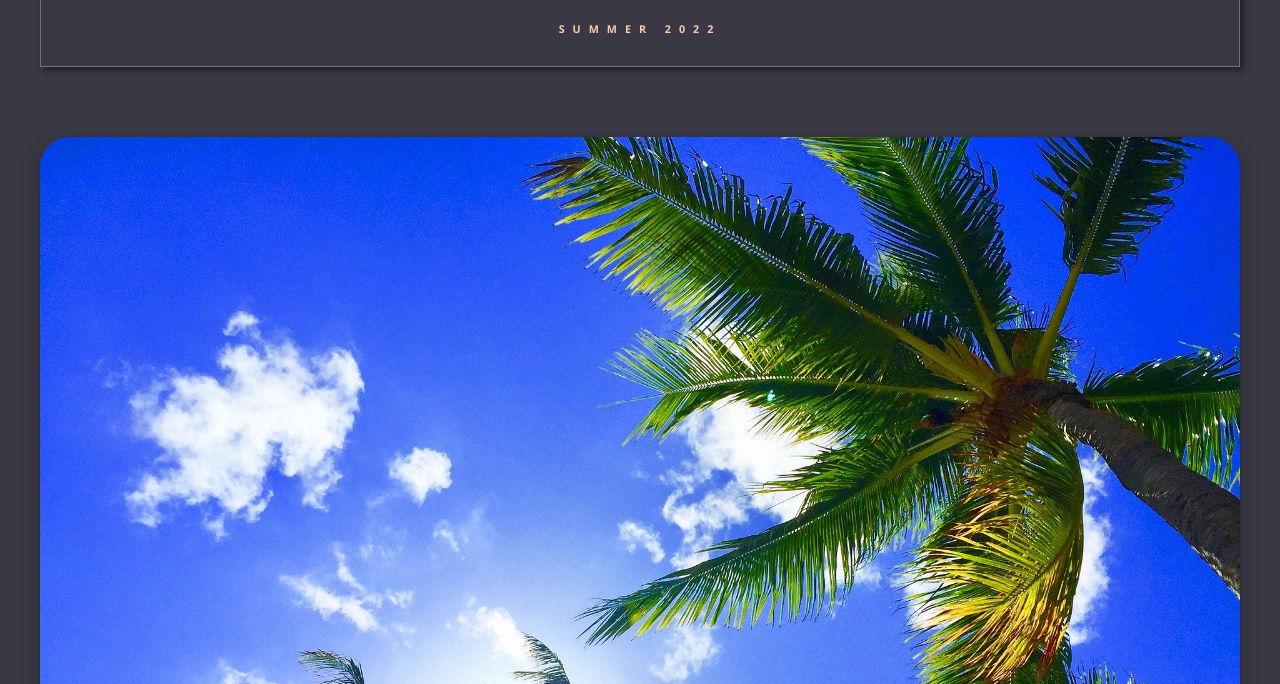
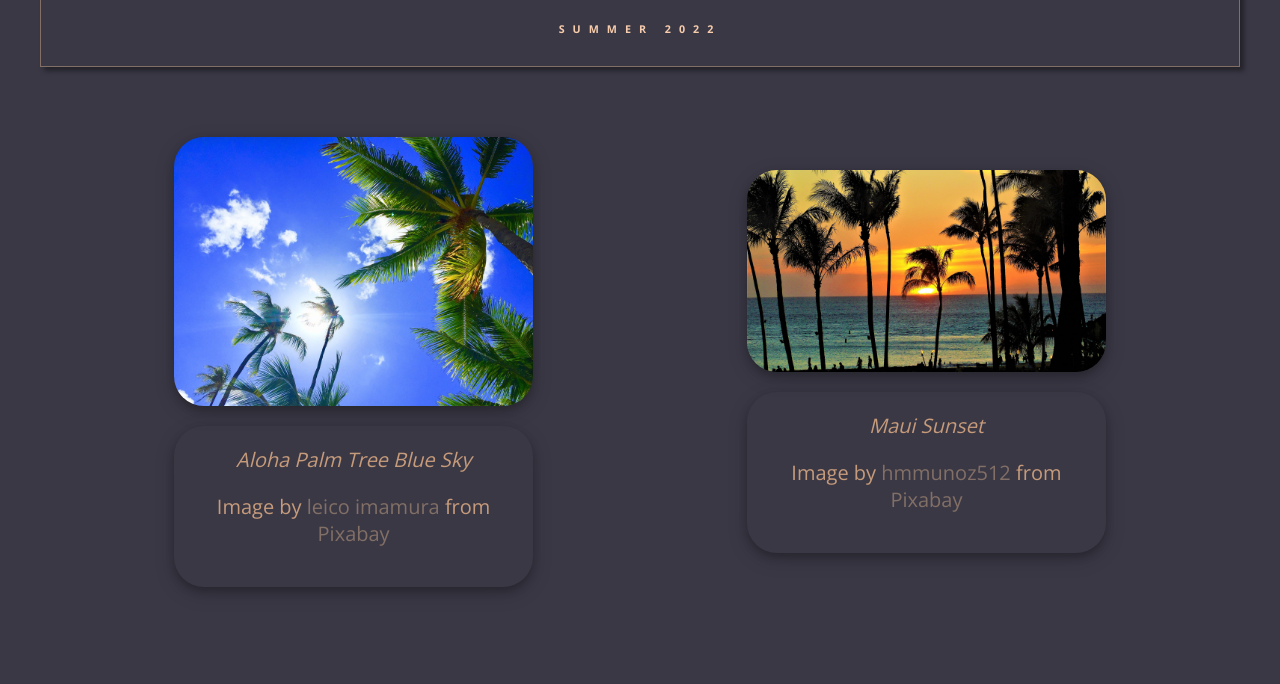
Before and after one commit to CSF2223/imagegallery-ChristianoCody, a plain HTML site: page index.html in a window 1280 px wide. Shown: the part 116-800 px from the top of the page. Drawn offline with nearby package versions, Linux system fonts and the light colour scheme.

Commit message:
Submit for grading.

```diff
--- a/style.css
+++ b/style.css
@@ -78,4 +78,15 @@ p {
     header {
         font-size: 1.6rem;
     }
+
+    .gallery {
+        display: flex;
+        flex-direction: row;
+        justify-content: space-evenly;
+        flex-wrap: wrap;
+    }
+
+    .imageCard {
+        max-width: 28%;
+    }
 }
```
